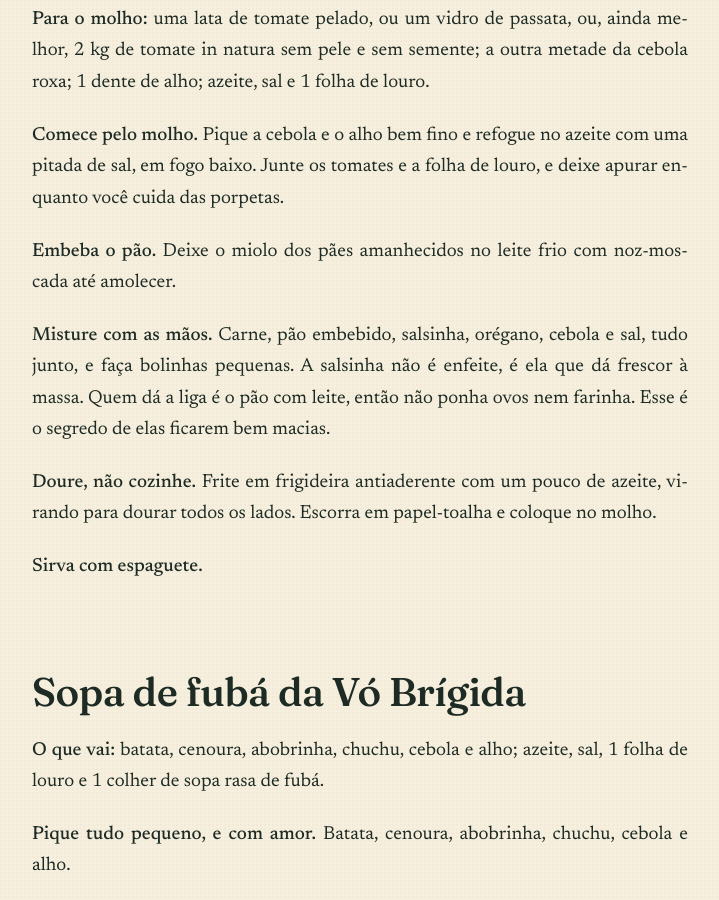
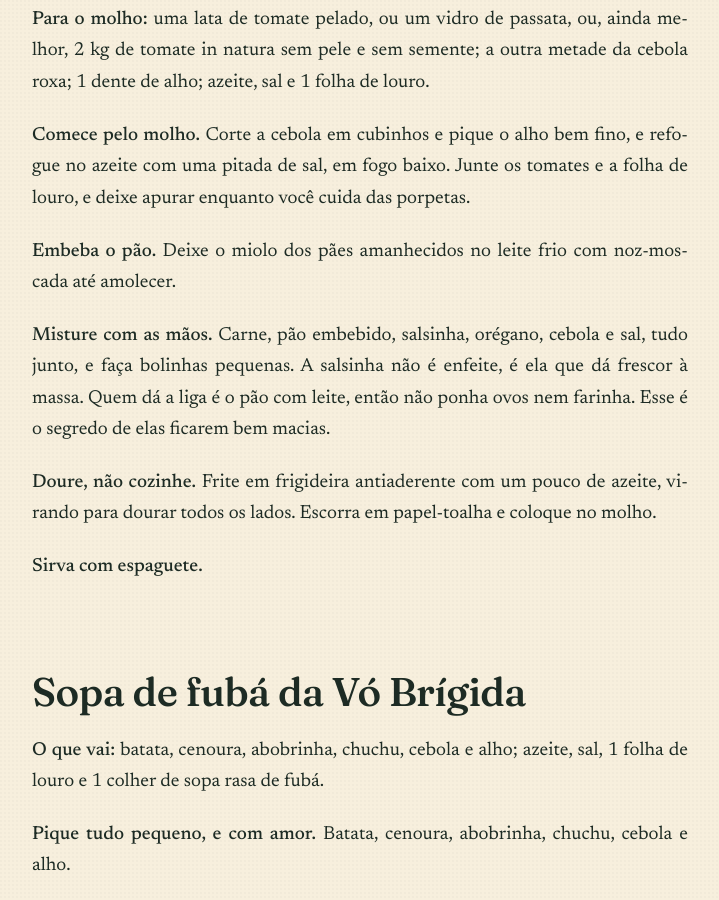
Before and after one commit to drilagrasta-boop/crocodrila, an Astro site: page /hobbies/2026-08-cozinhar in a window 1280 px wide. Shown: the part 3200-4100 px from the top of the page, without its empty margins (64-783 px from the left). Built offline with nearby package versions, Linux system fonts and the light colour scheme; Astro itself is replaced by a stand-in of ours; some packages are replaced by stand-ins of ours.

Commit message:
texto: cebola do molho em cubinhos
"Corte a cebola em cubinhos e pique o alho bem fino", no lugar de picar os
dois bem fino. O resto do passo fica como estava.

Co-Authored-By: Claude Opus 5 <noreply@anthropic.com>

```diff
--- a/src/content/hobbies/2026-08-cozinhar.md
+++ b/src/content/hobbies/2026-08-cozinhar.md
@@ -88,8 +88,8 @@ miúda e sal.
 kg de tomate in natura sem pele e sem semente; a outra metade da cebola roxa; 1 dente de
 alho; azeite, sal e 1 folha de louro.
 
-**Comece pelo molho.** Pique a cebola e o alho bem fino e refogue no azeite com uma
-pitada de sal, em fogo baixo. Junte os tomates e a folha de louro, e deixe apurar
+**Comece pelo molho.** Corte a cebola em cubinhos e pique o alho bem fino, e refogue no
+azeite com uma pitada de sal, em fogo baixo. Junte os tomates e a folha de louro, e deixe apurar
 enquanto você cuida das porpetas.
 
 **Embeba o pão.** Deixe o miolo dos pães amanhecidos no leite frio com noz-moscada até
```
